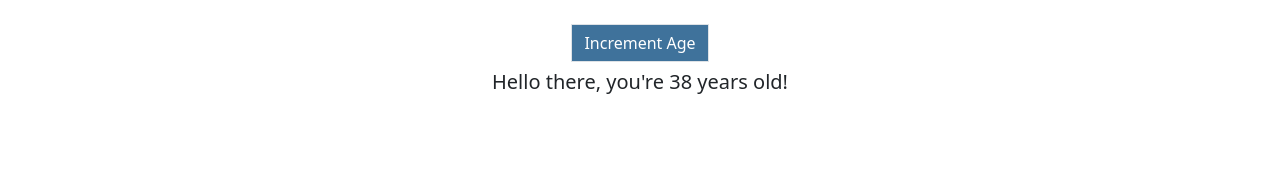
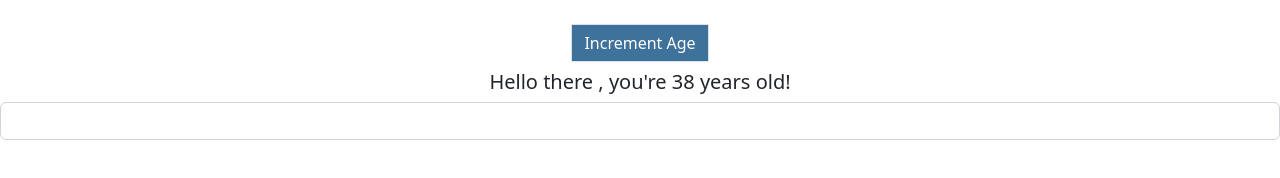
Before and after one commit to MauLight/react-usereducer, a React (Create React App) app: page / in a window 1280 px wide. Shown: the part 516-694 px from the top of the page. Built offline with nearby package versions, Linux system fonts and the light colour scheme.

Commit message:
update usereducer exercise

```diff
--- a/src/components/usereducer.jsx
+++ b/src/components/usereducer.jsx
@@ -2,17 +2,17 @@ import { useReducer } from "react"
 
 
 function reducer(state, action) {
-    switch(action.type) {
+    switch (action.type) {
         case 'incremental_age': {
             return {
-                name: state.name,
+                ...state,
                 age: state.age + 1
             }
         }
         case 'changed_name': {
             return {
+                ...state,
                 name: action.nextName,
-                age: state.age
             };
         }
     }
@@ -20,18 +20,23 @@ function reducer(state, action) {
 }
 
 export const Reducer = () => {
-    const [state, dispatch] = useReducer(reducer, { age: 38 }); //dispatch changes state. State has initial value given.
+    const [state, dispatch] = useReducer(reducer, { name: '', age: 38 }); //dispatch changes state. State has initial value given.
 
     console.log(state);
 
     const handleClick = () => {
-        dispatch({type: 'incremental_age'});
+        dispatch({ type: 'incremental_age' });
+    };
+
+    const handleChange = (e) => {
+        dispatch({type: 'changed_name', nextName: e.target.value});
     }
 
     return (
         <div className="my-3">
             <button onClick={handleClick} className="btn rounded-0 border my-2">Increment Age</button>
-            <h5>Hello there, you're {state.age} years old!</h5>
+            <h5>Hello there {state.name}, you're {state.age} years old!</h5>
+            <input type="text" className="form-control" value={state.name} onChange={handleChange} />
         </div>
     )
 
```
